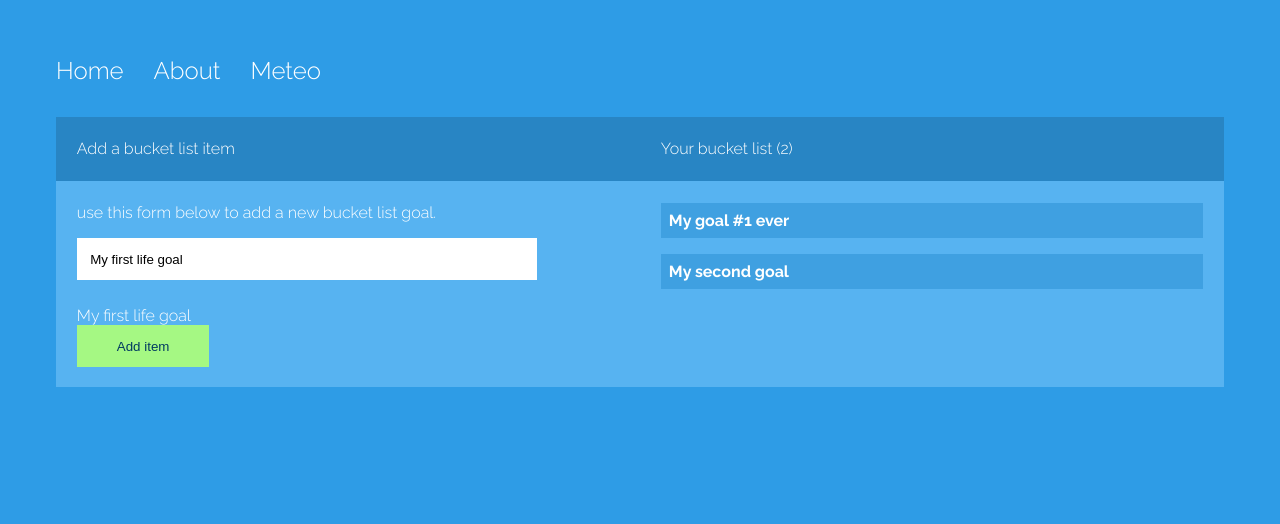
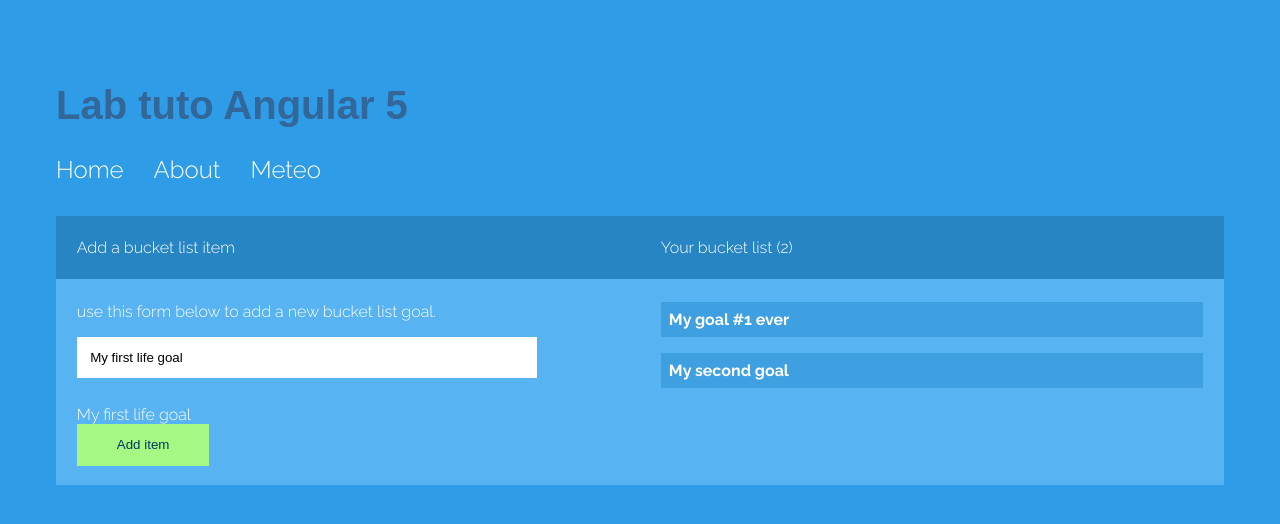
Before and after one commit to gbesset/lab-tuto-angular5, an Angular app: page / in a window 1280 px wide. Shown: the top 524 px of the page. Built offline with nearby package versions, Linux system fonts and the light colour scheme.

Commit message:
HeroTuto  2 - application shell

```diff
--- a/src/app/app.component.css
+++ b/src/app/app.component.css
@@ -0,0 +1,5 @@
+h1 {
+  color: #369;
+  font-family: Arial, Helvetica, sans-serif;
+  font-size: 250%;
+}
--- a/src/app/app.component.html
+++ b/src/app/app.component.html
@@ -1,3 +1,4 @@
+<h1>{{title}}</h1>
 <ul>
   <li><a routerLink="">Home</a></li>
   <li><a href="about/21">About</a></li>
--- a/src/app/app.component.ts
+++ b/src/app/app.component.ts
@@ -6,5 +6,5 @@ import { Component } from '@angular/core';
   styleUrls: ['./app.component.css']
 })
 export class AppComponent {
-  title = 'app';
+  title = 'Lab tuto Angular 5';
 }
```
